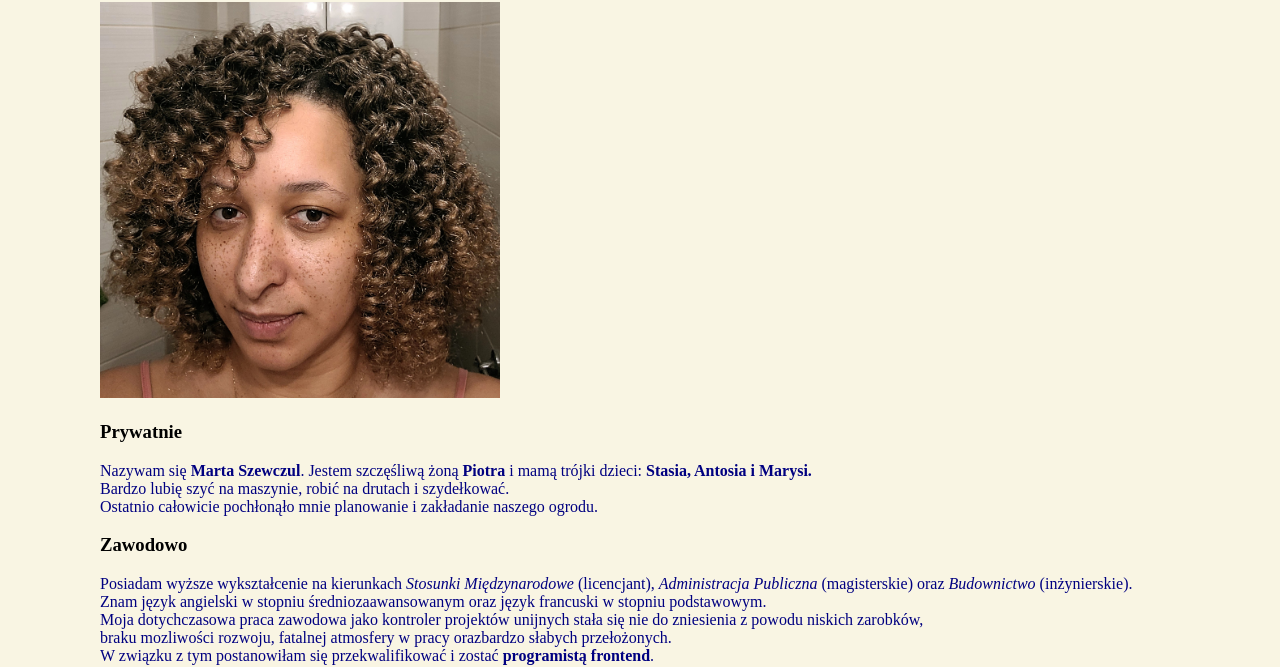
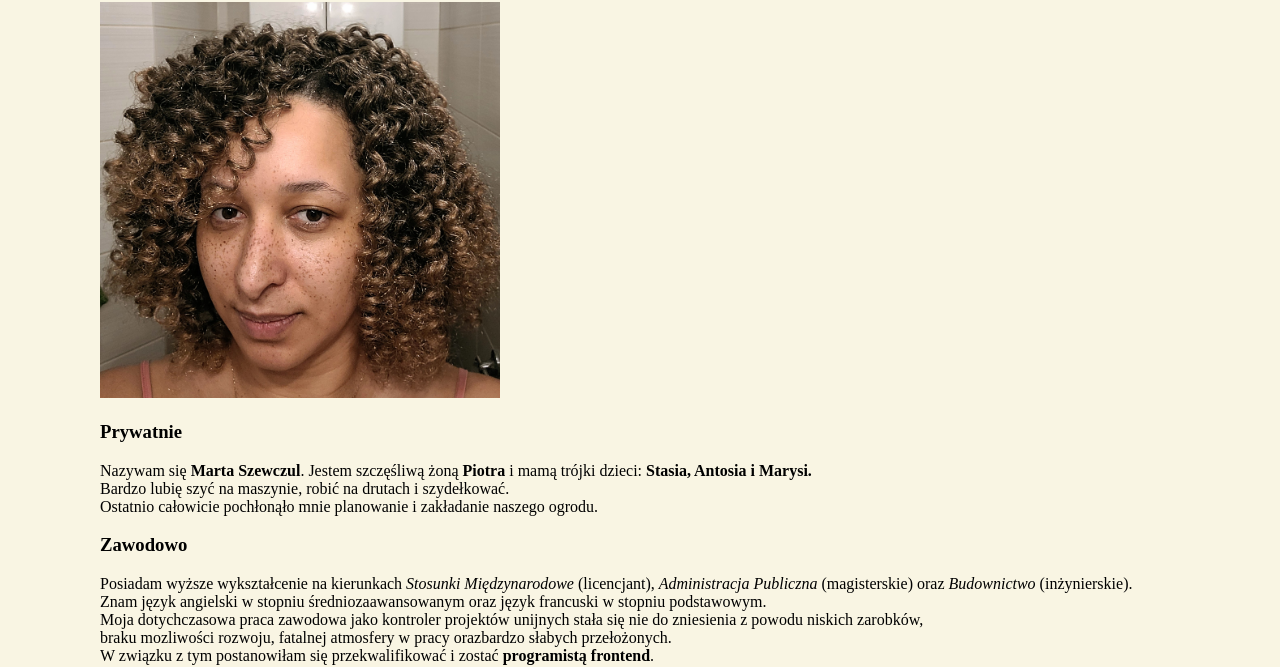
Before and after one commit to martaszewczul/homepage, a plain HTML site: page index.html in a window 1280 px wide. Shown: the part 151-818 px from the top of the page. Drawn offline with Linux system fonts and the light colour scheme.

Commit message:
remove color p

```diff
--- a/style.css
+++ b/style.css
@@ -26,6 +26,3 @@ h1 {
 .external-link {
     background: #BC8DA7;
 }
-p{
-    color: navy;
-}
```
